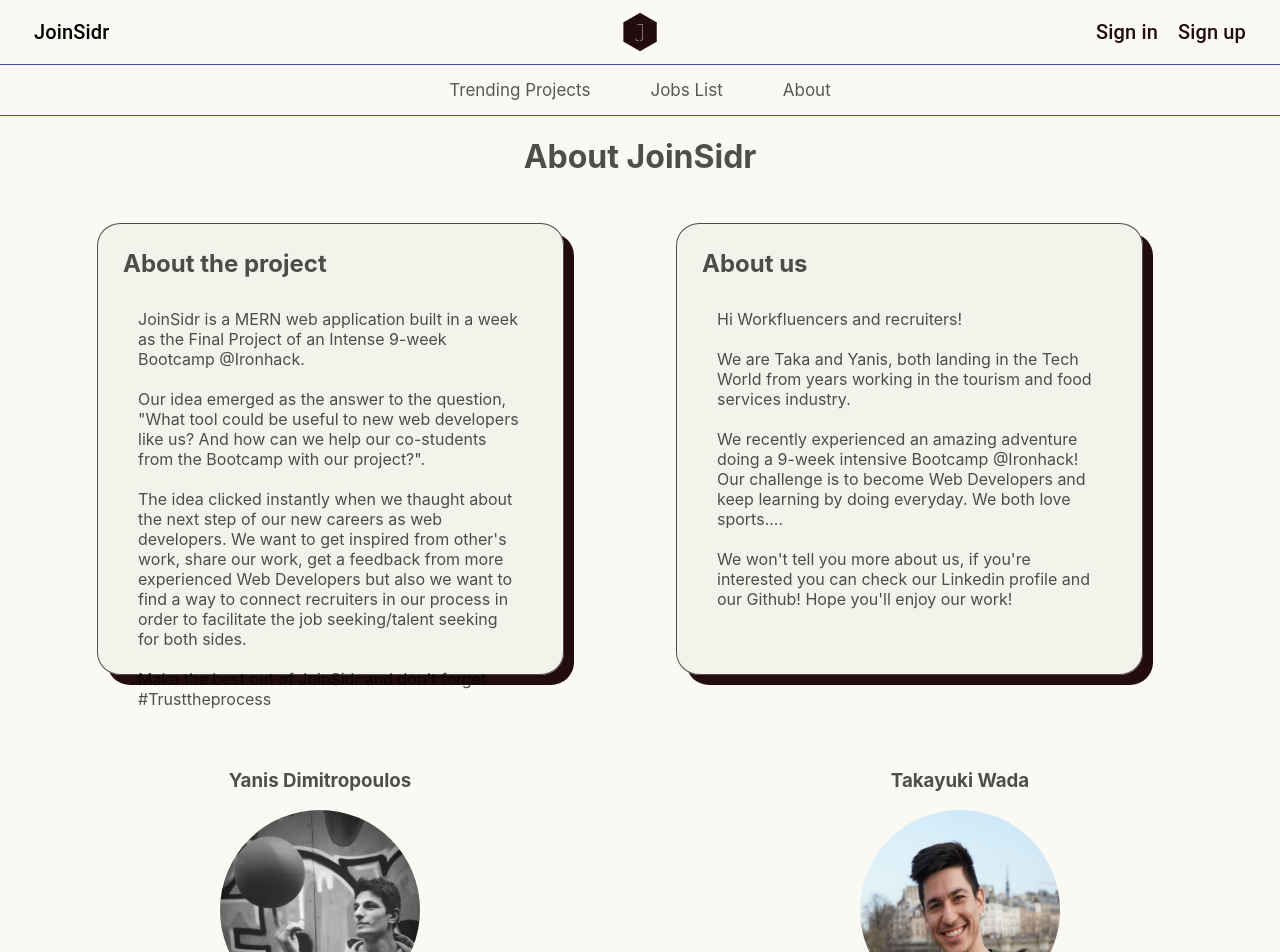
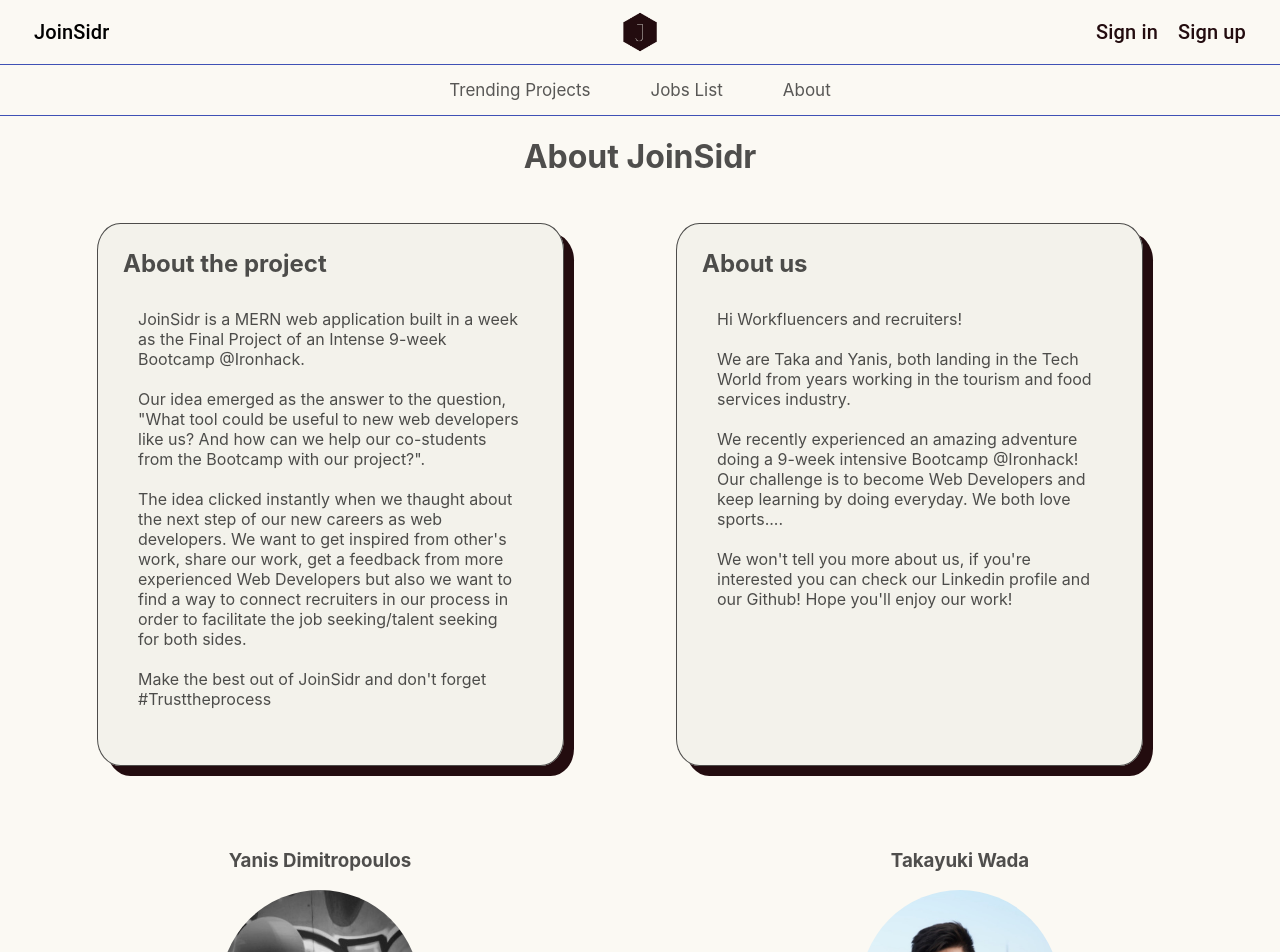
Before and after one commit to Hitaku94/JoinSidr-client, a React (Create React App) app: page /about in a window 1280 px wide. Shown: the top 952 px of the page. Built offline with nearby package versions, Linux system fonts and the light colour scheme; no server answers.

Commit message:
made some few css changes

```diff
--- a/package.json
+++ b/package.json
@@ -6,13 +6,13 @@
     "@material-ui/core": "^4.11.4",
     "@material-ui/icons": "^4.11.2",
     "axios": "^0.21.1",
+    "caniuse-lite": "^1.0.30001495",
     "react": "^17.0.2",
     "react-dom": "^17.0.2",
     "react-dropdown": "^1.9.2",
     "react-facebook-login": "^4.1.1",
     "react-google-login": "^5.2.2",
     "react-linkedin-login-oauth2": "^1.0.9",
-    "react-lottie": "^1.2.3",
     "react-multi-select-component": "^4.0.1",
     "react-router-dom": "^5.2.0",
     "react-scripts": "^4.0.3",
@@ -26,7 +26,7 @@
     "@testing-library/user-event": "^13.1.8"
   },
   "scripts": {
-    "start": "react-scripts start",
+    "start": "react-scripts --openssl-legacy-provider start",
     "build": "react-scripts build",
     "test": "react-scripts test",
     "eject": "react-scripts eject"
--- a/src/components/about.css
+++ b/src/components/about.css
@@ -1,65 +1,62 @@
-
-#founders{
+#founders {
   display: flex;
   justify-content: space-around;
   margin-top: 50px;
-
 }
 
-#taka{
+#taka {
   width: 200px;
   height: 200px;
   border-radius: 50%;
 }
 
-#yanis{
+#yanis {
   border-radius: 50%;
   width: 200px;
 }
 
-.founders{
+.founders {
   display: block;
   justify-content: center;
   text-align: center;
   width: 100%;
+  margin-top: 2rem;
 }
 
-#aboutTitle{
+#aboutTitle {
   text-align: center;
 }
 
-#about-text{
+#about-text {
   display: flex;
   padding: 25px;
   justify-content: space-evenly;
-    max-height: 500px ;
+  max-height: 500px;
   flex-wrap: wrap;
-
 }
 
-#about-title, #about-creators{
+#about-title,
+#about-creators {
   padding: inherit;
-    background-color: rgba(236,235,228, 0.5);
+  background-color: rgba(236, 235, 228, 0.5);
   border: solid 1px;
   border-radius: 5%;
   margin-right: 40px;
-    box-shadow: 10px 10px #230C0F;
+  box-shadow: 10px 10px #230c0f;
   max-width: 415px;
-    max-height: 400px;
+
   min-width: 250px;
-
 }
 
-#about-text p{
+#about-text p {
   padding: 15px;
 }
 
-.linksProfile{
+.linksProfile {
   display: flex;
   justify-content: center;
 }
 
-#founders{
-
+#founders {
   margin-bottom: 15px;
 }
--- a/src/components/externalComponents/lottie/LottieControl.js
+++ b/src/components/externalComponents/lottie/LottieControl.js
@@ -1,4 +1,4 @@
-import React from  'react'
+/*import React from  'react'
 import Lottie from  'react-lottie';
 
 function LottieControl(props) {
@@ -23,4 +23,4 @@ function LottieControl(props) {
 		</div>
 	)
 }
-export default LottieControl
+export default LottieControl*/
--- a/src/components/externalComponents/lottie/NotFound.js
+++ b/src/components/externalComponents/lottie/NotFound.js
@@ -1,4 +1,4 @@
-import React, { Component } from 'react'
+/*import React, { Component } from 'react'
 import LottieControl from './LottieControl'
 import data from '../../../animations/404.json'
 
@@ -13,4 +13,4 @@ class NotFound extends Component {
   }
 }
 
-export default NotFound
+export default NotFound*/
```
Also changed, not shown: 1 other file (tests, documents, lock files or other folders). Lines whose indentation alone changed are shown as unchanged.
